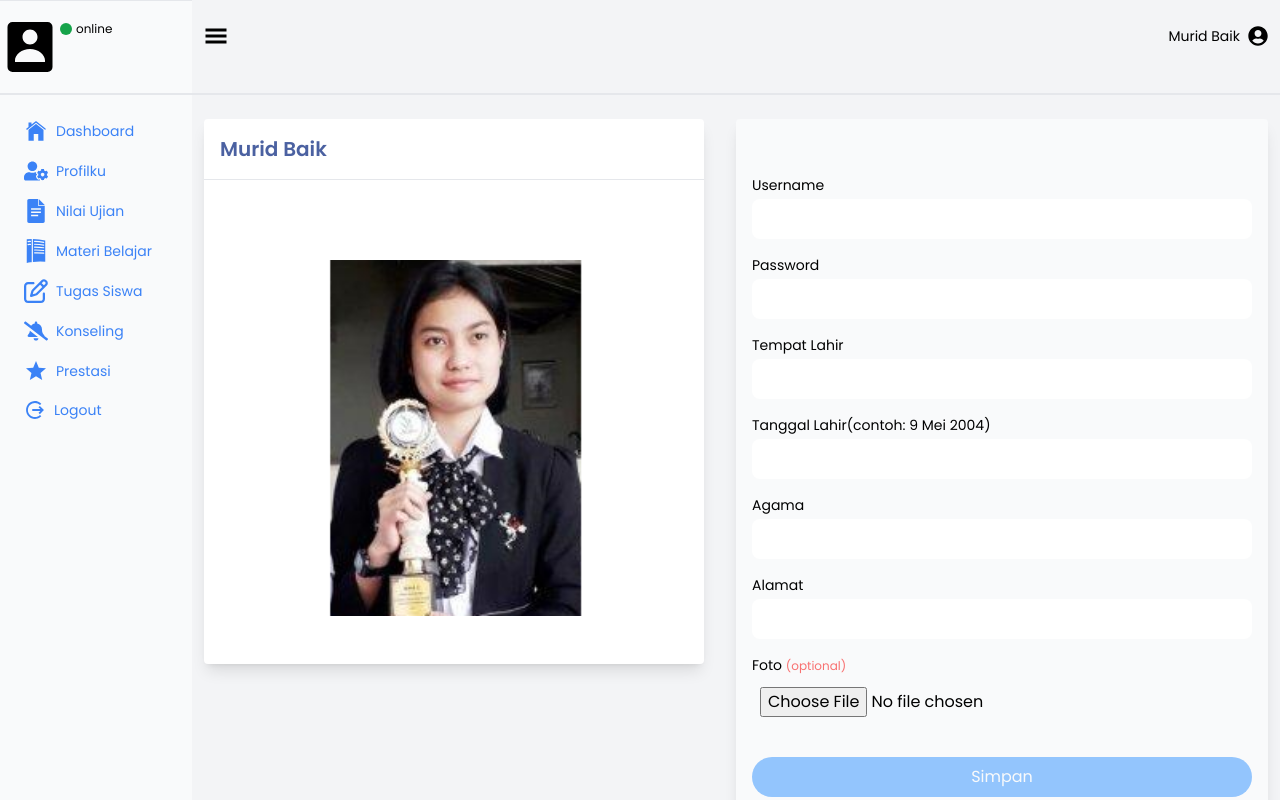
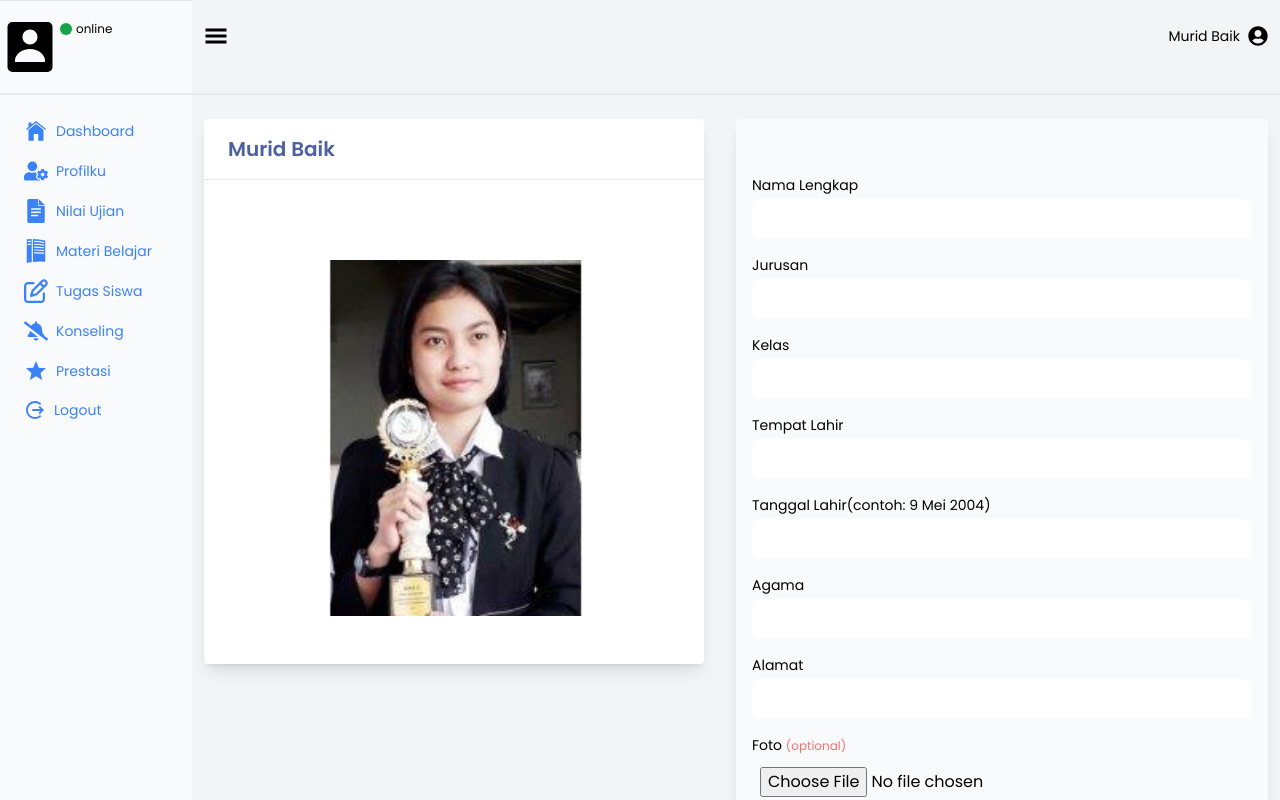
Before and after one commit to rickyzatnika/sim, a Next.js app: page /dashboard/profile in a window 1280 px wide. Shown: the top 800 px of the page. Built offline with nearby package versions, Linux system fonts and the light colour scheme; no server answers; sample sign-in values are in the browser's storage.

Commit message:
profile page

```diff
--- a/src/app/dashboard/informasi/[id]/page.jsx
+++ b/src/app/dashboard/informasi/[id]/page.jsx
@@ -1,37 +1,18 @@
-"use client"; // Menandakan bahwa ini hanya dijalankan di sisi klien
-
-import { useState, useEffect } from "react";
-import axios from "axios";
 import moment from "moment";
 
-const getInfoById = async (id) => {
-  try {
-    const res = await axios.get(
-      `${process.env.NEXT_PUBLIC_API_PRO}/api/info/${id}`
-    );
-    return res.data;
-  } catch (error) {
-    console.error("Error fetching data:", error);
-    return null;
+async function getInfo(id) {
+  const res = await fetch(`${process.env.NEXT_PUBLIC_API_PRO}/api/info/${id}`, {
+    cache: "no-store", // this will fresh data on every fetch request;
+    // next: { revalidate: 10 }, // and this , will be refresh data every 10 seconds;
+  });
+  if (!res) {
+    return notFound();
   }
-};
+  return res.json();
+}
 
-const DetailInfo = ({ id }) => {
-  const [info, setInfo] = useState(null);
-
-  useEffect(() => {
-    // Pemanggilan API hanya dilakukan di sisi klien
-    const fetchInfo = async () => {
-      const data = await getInfoById(id);
-      setInfo(data);
-    };
-
-    fetchInfo();
-  }, [id]); // Dependency array, fetch data setiap kali `id` berubah
-
-  if (!info) {
-    return <div>Loading...</div>; // Menampilkan state loading jika data belum diambil
-  }
+const DetailInfo = async ({ params }) => {
+  const info = await getInfo(params.id);
 
   return (
     <>
--- a/src/app/dashboard/profile/page.jsx
+++ b/src/app/dashboard/profile/page.jsx
@@ -1,52 +1,56 @@
-import Image from 'next/image'
-import React from 'react'
+"use client";
+
+import Image from "next/image";
+import { useState } from "react";
+import { useSession } from "next-auth/react";
+import useSWR from "swr";
+import ProfileForm from "@/component/ProfileForm";
+
+const fetcher = (...args) => fetch(...args).then((res) => res.json());
 
 const Profile = () => {
-    return (
-        <div className='w-full flex flex-col lg:flex-row justify-center gap-8 md:gap-8 items-start'>
-            <div className='w-full flex-1 bg-white  rounded shadow-lg'>
-                <p className='border-b mb-2 md:mb-8 py-4 px-4 text-xl font-semibold text-blue-900/80'>Murid Baik</p>
-                <div className='w-full flex items-center justify-center md:mx-auto p-4 lg:p-12'>
-                    <Image alt='siswi-icb' src="/siswi.png" width={270} height={270} objectFit='contain' priority={true} />
-                </div>
-            </div>
+  const [showModal, setShowModal] = useState(false);
 
-            <div className='w-full px-4 flex-1 bg-gray-50 p-14 shadow-lg rounded'>
-                <form className="">
-                    <div className="flex flex-col mb-4">
-                        <label className="text-sm mb-1">Username</label>
-                        <input type="text" className="p-2  outline-none focus:border-2 rounded-lg focus:border-blue-500" />
-                    </div>
-                    <div className="flex flex-col mb-4">
-                        <label className="text-sm mb-1">Password</label>
-                        <input type="text" className="p-2  outline-none focus:border-2 rounded-lg focus:border-blue-500" />
-                    </div>
-                    <div className="flex flex-col mb-4">
-                        <label className="text-sm mb-1">Tempat Lahir</label>
-                        <input type="text" className="p-2  outline-none focus:border-2 rounded-lg focus:border-blue-500" />
-                    </div>
-                    <div className="flex flex-col mb-4">
-                        <label className="text-sm mb-1">Tanggal Lahir(contoh: 9 Mei 2004)</label>
-                        <input type="text" className="p-2  outline-none focus:border-2 rounded-lg focus:border-blue-500" />
-                    </div>
-                    <div className="flex flex-col mb-4">
-                        <label className="text-sm mb-1">Agama</label>
-                        <input type="text" className="p-2  outline-none focus:border-2 rounded-lg focus:border-blue-500" />
-                    </div>
-                    <div className="flex flex-col mb-4">
-                        <label className="text-sm mb-1">Alamat</label>
-                        <input type="text" className="p-2  outline-none focus:border-2 rounded-lg focus:border-blue-500" />
-                    </div>
-                    <div className="flex flex-col mb-4">
-                        <label className="text-sm mb-1">Foto <span className='text-xs text-red-400'>(optional)</span></label>
-                        <input type="file" className="p-2  outline-none focus:border-2 rounded-lg focus:border-blue-500" />
-                    </div>
-                    <button className="flex items-center justify-center w-full py-2 bg-blue-300 rounded-full text-gray-50 mt-8 hover:bg-blue-400 hover:text-white transition-all duration-150" type="submit">Simpan</button>
-                </form>
-            </div>
+  const { data: session } = useSession();
 
+  const { data: users, mutate } = useSWR(
+    session?.user?._id
+      ? `${process.env.NEXT_PUBLIC_API_PRO}/api/register/${session?.user?._id}`
+      : null,
+    fetcher
+  );
+
+  return (
+    <>
+      <div className="w-full flex flex-col lg:flex-row justify-center gap-8 md:gap-8 items-start">
+        <div className="w-full flex-1 bg-white  rounded shadow-lg">
+          <div className="w-full border-b mb-2 md:mb-8  flex items-center justify-between px-2">
+            <p className="py-4 px-4 text-xl font-semibold text-blue-900/80">
+              Murid Baik
+            </p>
+          </div>
+          <div className="w-full flex items-center justify-center md:mx-auto p-4 lg:p-12">
+            <Image
+              alt="siswi-icb"
+              src="/siswi.png"
+              width={270}
+              height={270}
+              priority={true}
+            />
+          </div>
         </div>
-    )
-}
 
-export default Profile
+        <div className="w-full px-4 flex-1 bg-gray-50 p-14 shadow-lg rounded">
+          <ProfileForm
+            setShowModal={setShowModal}
+            showModal={showModal}
+            users={users}
+            mutate={mutate}
+          />
+        </div>
+      </div>
+    </>
+  );
+};
+
+export default Profile;
--- /dev/null
+++ b/src/component/ProfileForm.jsx
@@ -0,0 +1,170 @@
+"use client";
+
+import { useSession } from "next-auth/react";
+import { useEffect, useState } from "react";
+import { toast } from "react-toastify";
+
+const ProfileForm = ({ users, mutate, setShowModal, showModal }) => {
+  const { data: session } = useSession();
+
+  const [loading, setLoading] = useState(false);
+  const [name, setName] = useState("");
+  const [major, setMajor] = useState("");
+  const [classes, setClasses] = useState("");
+  const [tempatLahir, setTmpatLahir] = useState("");
+  const [tanggalLahir, setTglLahir] = useState("");
+  const [agama, setAgama] = useState("");
+  const [alamat, setAlamat] = useState("");
+
+  useEffect(() => {
+    if (users) {
+      setName(users.name || "");
+      setMajor(users.major || "");
+      setClasses(users.classes || "");
+      setTglLahir(users.tanggalLahir || "");
+      setTmpatLahir(users.tempatLahir || "");
+      setAgama(users.agama || "");
+      setAlamat(users.alamat || "");
+    }
+  }, [users]);
+
+  const handleSubmit = async (e) => {
+    e.preventDefault();
+
+    if (!session?.user?._id) {
+      toast.error("User tidak valid!");
+      return;
+    }
+
+    setLoading(true);
+    try {
+      const body = {
+        name,
+        major,
+        classes,
+        tempatLahir,
+        tanggalLahir,
+        agama,
+        alamat,
+      };
+      const res = await fetch(
+        `${process.env.NEXT_PUBLIC_API_PRO}/api/register/${session?.user?._id}`,
+        {
+          headers: {
+            "Content-Type": "application/json",
+          },
+          method: "PUT",
+          body: JSON.stringify(body),
+        }
+      );
+
+      if (res.ok) {
+        toast.success(`Data berhasil disimpan`);
+        mutate();
+      } else {
+        const errorData = await res.json();
+        toast.error(errorData.message || "Gagal memperbarui data");
+      }
+    } catch (error) {
+      toast.error("Ups something went wrong");
+    } finally {
+      setLoading(false);
+    }
+  };
+
+  return (
+    <form onSubmit={handleSubmit} className="">
+      <div className="flex flex-col mb-4">
+        <label className="text-sm mb-1">Nama Lengkap</label>
+        <input
+          type="text"
+          value={name}
+          onChange={(e) => setName(e.target.value)}
+          className="p-2  outline-none focus:border-2 rounded-lg focus:border-blue-500"
+        />
+      </div>
+
+      <div className="flex flex-col mb-4">
+        <label className="text-sm mb-1">Jurusan</label>
+        <input
+          type="text"
+          value={major}
+          onChange={(e) => setMajor(e.target.value)}
+          className="p-2  outline-none focus:border-2 rounded-lg focus:border-blue-500"
+        />
+      </div>
+      <div className="flex flex-col mb-4">
+        <label className="text-sm mb-1">Kelas</label>
+        <input
+          type="text"
+          value={classes}
+          onChange={(e) => setClasses(e.target.value)}
+          className="p-2  outline-none focus:border-2 rounded-lg focus:border-blue-500"
+        />
+      </div>
+      <div className="flex flex-col mb-4">
+        <label className="text-sm mb-1">Tempat Lahir</label>
+        <input
+          type="text"
+          value={tempatLahir}
+          onChange={(e) => setTmpatLahir(e.target.value)}
+          className="p-2  outline-none focus:border-2 rounded-lg focus:border-blue-500"
+        />
+      </div>
+      <div className="flex flex-col mb-4">
+        <label className="text-sm mb-1">
+          Tanggal Lahir(contoh: 9 Mei 2004)
+        </label>
+        <input
+          type="text"
+          value={tanggalLahir}
+          onChange={(e) => setTglLahir(e.target.value)}
+          className="p-2  outline-none focus:border-2 rounded-lg focus:border-blue-500"
+        />
+      </div>
+      <div className="flex flex-col mb-4">
+        <label className="text-sm mb-1">Agama</label>
+        <input
+          type="text"
+          value={agama}
+          onChange={(e) => setAgama(e.target.value)}
+          className="p-2  outline-none focus:border-2 rounded-lg focus:border-blue-500"
+        />
+      </div>
+      <div className="flex flex-col mb-4">
+        <label className="text-sm mb-1">Alamat</label>
+        <input
+          type="text"
+          value={alamat}
+          onChange={(e) => setAlamat(e.target.value)}
+          className="p-2  outline-none focus:border-2 rounded-lg focus:border-blue-500"
+        />
+      </div>
+      <div className="flex flex-col mb-4">
+        <label className="text-sm mb-1">
+          Foto <span className="text-xs text-red-400">(optional)</span>
+        </label>
+        <input
+          type="file"
+          className="p-2  outline-none focus:border-2 rounded-lg focus:border-blue-500"
+        />
+      </div>
+
+      <button
+        className="flex items-center justify-center w-full py-2 bg-blue-300 rounded-full text-gray-50 mt-8 hover:bg-blue-400 hover:text-white transition-all duration-150"
+        type="submit"
+      >
+        {loading ? (
+          <div className="flex items-center justify-center gap-2">
+            <span>Loading...</span>
+            <span className="loader"></span>
+          </div>
+        ) : (
+          "Simpan"
+        )}
+      </button>
+    </form>
+  );
+};
+
+export default ProfileForm;
```
